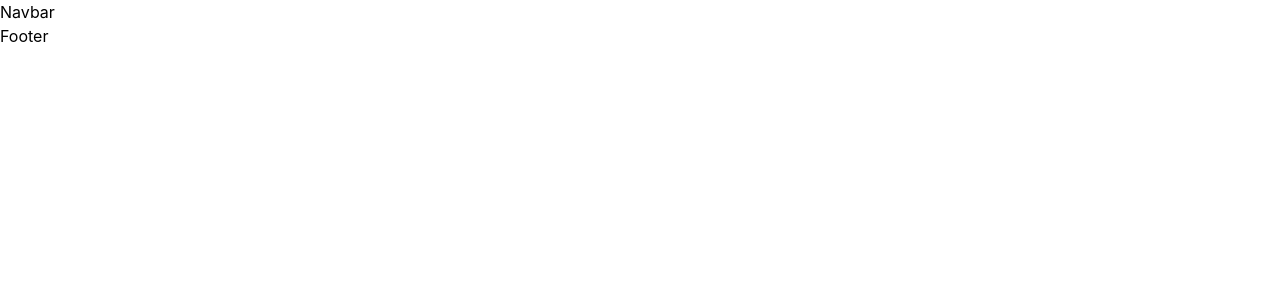
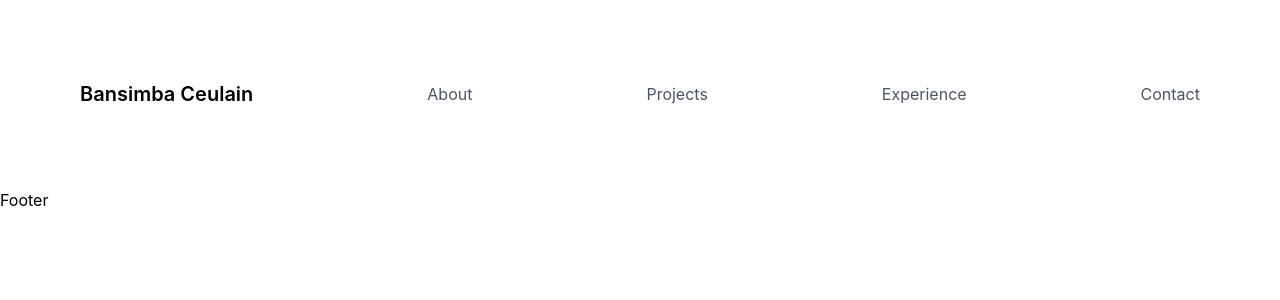
Before and after one commit to ceulain/portfolio, a Next.js app: page / in a window 1280 px wide. Shown: the top 300 px of the page. Built offline with nearby package versions, Linux system fonts and the light colour scheme.

Commit message:
add pages and complete navbar

```diff
--- /dev/null
+++ b/components/LinkNavbar.tsx
@@ -0,0 +1,31 @@
+import Link from "next/link";
+import { useRouter } from "next/router";
+import { FC } from "react";
+
+interface ILinkNavbarProps {
+  name: string;
+  path: string;
+}
+
+const LinkNavbar: FC<ILinkNavbarProps> = ({ name, path }) => {
+  const selectionnedItemStyle = "text-base text-gray-800 font-bold";
+  const normalItemStyle = "text-base text-gray-600 font-normal";
+  const router = useRouter();
+
+  return (
+    <div className="space-x-8 hidden md:block">
+      <Link href={path}>
+        <a
+          className={
+            router.asPath === path ? selectionnedItemStyle : normalItemStyle
+          }
+        >
+          {name}
+          {router.asPath === path && <img src="/arrow-bottom.svg"></img>}
+        </a>
+      </Link>
+    </div>
+  );
+};
+
+export default LinkNavbar;
--- a/components/Navbar.tsx
+++ b/components/Navbar.tsx
@@ -1,7 +1,26 @@
 import { FC } from "react";
+import userData from "@constants/userData";
+import Link from "next/link";
+import LinkNavbar from "./LinkNavbar";
 
 const Navbar: FC = () => {
-  return <div>Navbar</div>;
+  return (
+    <div className="max-w-6xl mx-auto px-4 py-10 md:py-20">
+      <nav className="flex md:flex-row justify-between items-center">
+        {/* Home */}
+        <div className="flex flex-col">
+          <Link href="/">
+            <a className="font-semibold text-xl">{userData.name}</a>
+          </Link>
+        </div>
+        {/* About */}
+        <LinkNavbar name="About" path="/about" />
+        <LinkNavbar name="Projects" path="/projects" />
+        <LinkNavbar name="Experience" path="/experience" />
+        <LinkNavbar name="Contact" path="/contact" />
+      </nav>
+    </div>
+  );
 };
 
 export default Navbar;
--- /dev/null
+++ b/constants/userData.ts
@@ -0,0 +1,5 @@
+const userData = {
+  name: "Bansimba Ceulain",
+};
+
+export default userData;
--- a/tsconfig.json
+++ b/tsconfig.json
@@ -13,7 +13,11 @@
     "resolveJsonModule": true,
     "isolatedModules": true,
     "jsx": "preserve",
-    "incremental": true
+    "incremental": true,
+    "paths": {
+      "@constants/*": ["constants/*"]
+    },
+    "baseUrl": "."
   },
   "include": ["next-env.d.ts", "**/*.ts", "**/*.tsx"],
   "exclude": ["node_modules"]
```
Also changed, not shown: pages/about.tsx (added), pages/contact.tsx (added), pages/experience.tsx (added), pages/projects.tsx (added), public/arrow-bottom.svg (added).
